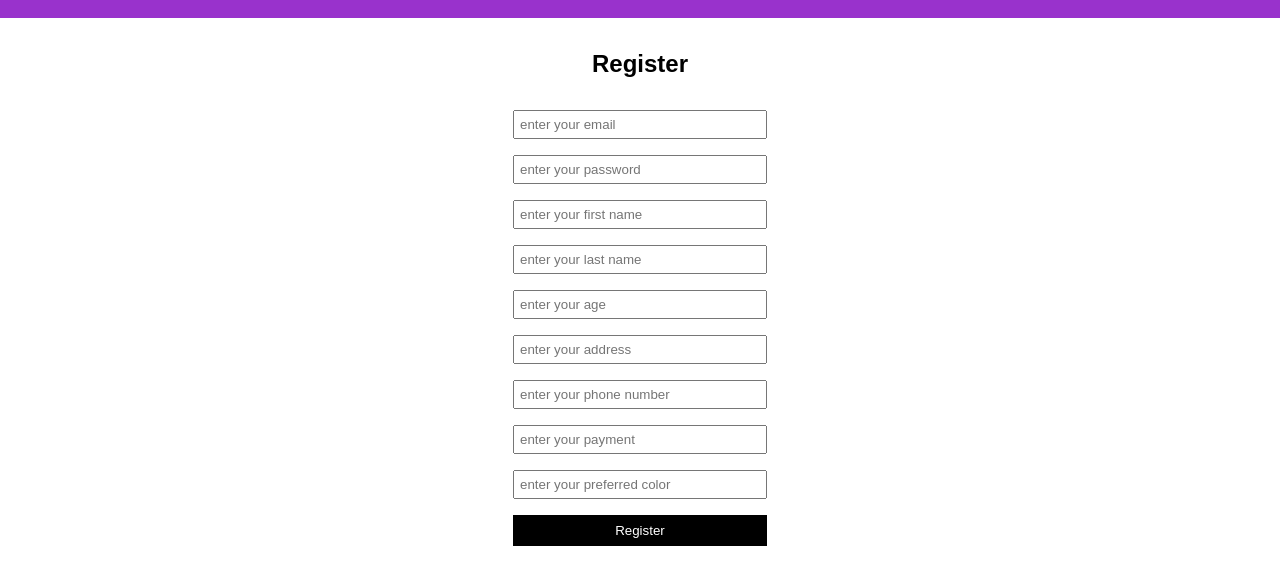
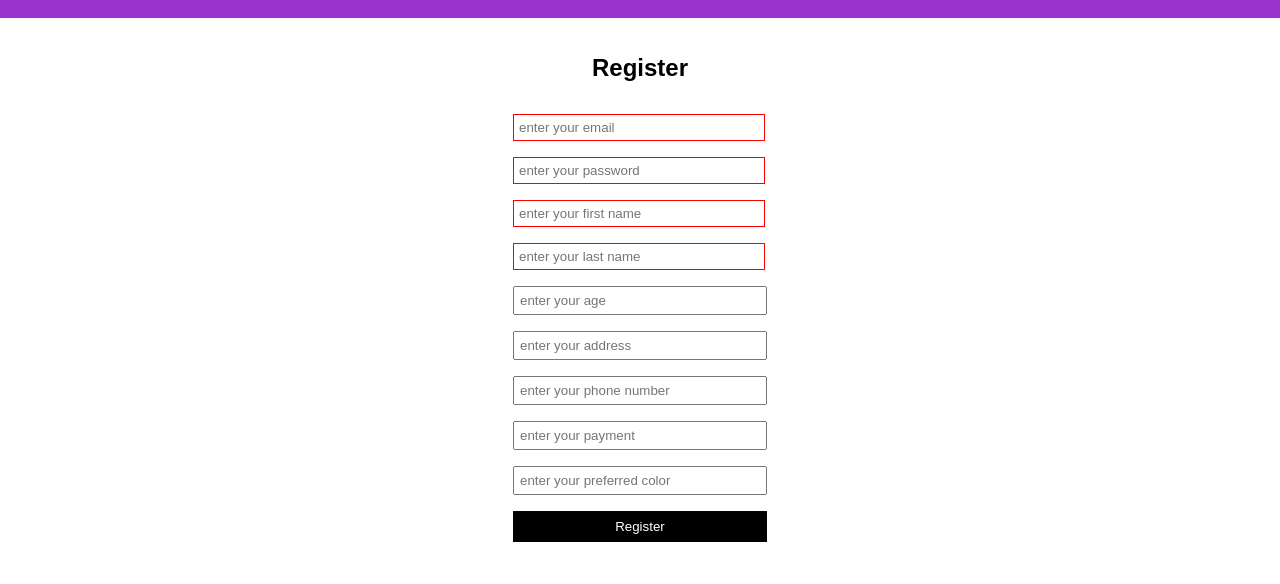
Before and after one commit to kylezparker/C29U5, a plain HTML site: page register.html in a window 1280 px wide. Both pictures are taken after a click on the button "Register". Shown: the part 62-646 px from the top of the page. Drawn offline with nearby package versions, Linux system fonts and the light colour scheme.

Commit message:
classwork

```diff
--- a/mystyle.css
+++ b/mystyle.css
@@ -109,3 +109,9 @@ main label{
 div.form-container h2{
     text-align:center;
 }
+.input-error{
+    border:1px solid red;
+}
+.input-clear{
+    border:1px solid black;
+}
--- a/register.html
+++ b/register.html
@@ -31,10 +31,12 @@
         <input type="text" id="txtPhone" placeholder="enter your phone number">
         <input type="text" id="txtPayment" placeholder="enter your payment">
         <input type="text" id="txtColor" placeholder="enter your preferred color">
+
         <button id="btnRegister">Register</button>
         </div>
     </main>
     <script src="https://code.jquery.com/jquery-3.6.0.min.js"></script>
+    <script src="scripts/storeManager.js"></script>
     <script src="scripts/app.js"></script>
 </body>
 </html>
--- a/scripts/app.js
+++ b/scripts/app.js
@@ -12,6 +12,35 @@ function User(email,password,fname,lname,age,address,phone,payment,color){
     }
     // let users=[];
 
+        function isValid(user){
+            //return false when user is not valid, return true when user is valid
+            let valid=true;
+            if(user.email.length==0){
+                valid=false;
+                console.log("please fill out the field: email");
+                $("#txtEmail").addClass(`input-error`);
+            }
+            if(user.password.length==0){
+                valid=false;
+                console.log("please fill out the field: password");
+                $("#txtPassword").addClass(`input-error`);
+
+            }
+            if(user.firstName.length==0){
+                valid=false;
+                console.log("please fill out the field: first name");
+                $("#txtFirstName").addClass(`input-error`);
+
+            }
+            if(user.lastName.length==0){
+                valid=false;
+                console.log("please fill out the field: last name");
+                $("#txtLastName").addClass(`input-error`);
+
+            }
+            return valid;
+        }
+        // user.password=="" test for empty
     //register function
     function register(){
         let userName= $("#txtEmail").val();
@@ -26,11 +55,18 @@ function User(email,password,fname,lname,age,address,phone,payment,color){
 
         // email,password,first name,last name,age,address,phone,payment,color
 
-        console.log(userName,userPass,userFirstName,userLastName,userAge,userAddress,userPhone,userPayment,userColor);
+        // console.log(userName,userPass,userFirstName,userLastName,userAge,userAddress,userPhone,userPayment,userColor);
         // creating the object
         let newUser=new User(userName,userPass,userFirstName,userLastName,userAge,userAddress,userPhone,userPayment,userColor);
-        $('input').val("");
-        console.log(newUser);
+        if(isValid(newUser)==true){
+            $('input').val("");
+            // console.log(newUser);
+            saveUser(newUser);
+            // maybe target ids in function called clearError to deal with issue
+            $("input").addClass(`input-clear`)
+        }
+
+
     }
 
 
@@ -43,9 +79,16 @@ function User(email,password,fname,lname,age,address,phone,payment,color){
     console.log("reg");
     //hook events
     $("#btnRegister").click(register);
+    $("#txtColor").keypress(function(e){
+        if(e.key=="Enter"){
+            register();
+        }
+        // console.log(e.key);
+    });
+}
+    window.onload=init;
 
-    }
-    window.onload=init;
+    // shorthand. $("#txtEmail").hide() vs document.get......style.display="none"
 
 
     // // practice. register function without jquery, must also clear form with jquery.
@@ -78,3 +121,6 @@ function User(email,password,fname,lname,age,address,phone,payment,color){
 
 
     // }
+
+
+    //apply what we have been learning to petSalon
--- /dev/null
+++ b/scripts/storeManager.js
@@ -0,0 +1,6 @@
+function saveUser(user){
+    let val= JSON.stringify(user);
+    // console.log(user);
+    // console.log(val);
+    localStorage.setItem("users",val);
+}
```
